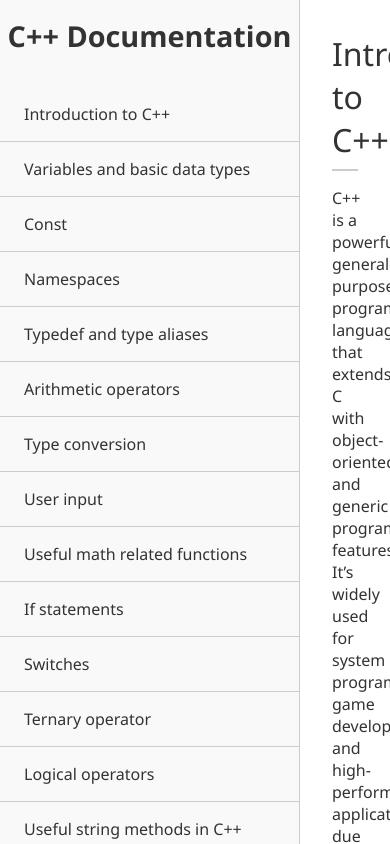
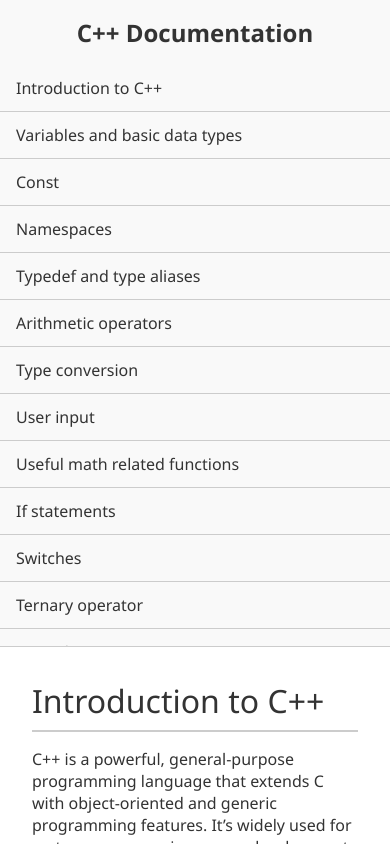
Before and after one commit to thedeepak12/technical-documentation-page, a plain HTML site: page index.html in a window 390 px wide. Drawn offline with Linux system fonts and the light colour scheme.

Commit message:
Add media query

```diff
--- a/style.css
+++ b/style.css
@@ -94,3 +94,32 @@ code {
     font-family: Consolas, monospace;
     border-radius: 5px;
 }
+
+@media (max-width: 768px) {
+    body {
+        flex-direction: column;
+    }
+
+    #navbar {
+        width: 100%;
+        height: auto;
+        position: relative;
+        border-right: none;
+        border-bottom: 1px solid #ccc;
+    }
+
+    #main-doc {
+        margin-left: 0;
+        width: 100%;
+        height: calc(100vh - 300px);
+    }
+
+    #navbar header {
+        font-size: 1.5rem;
+        margin-bottom: 1rem;
+    }
+
+    .nav-link {
+        padding: 0.75rem 1rem;
+    }
+}
```
